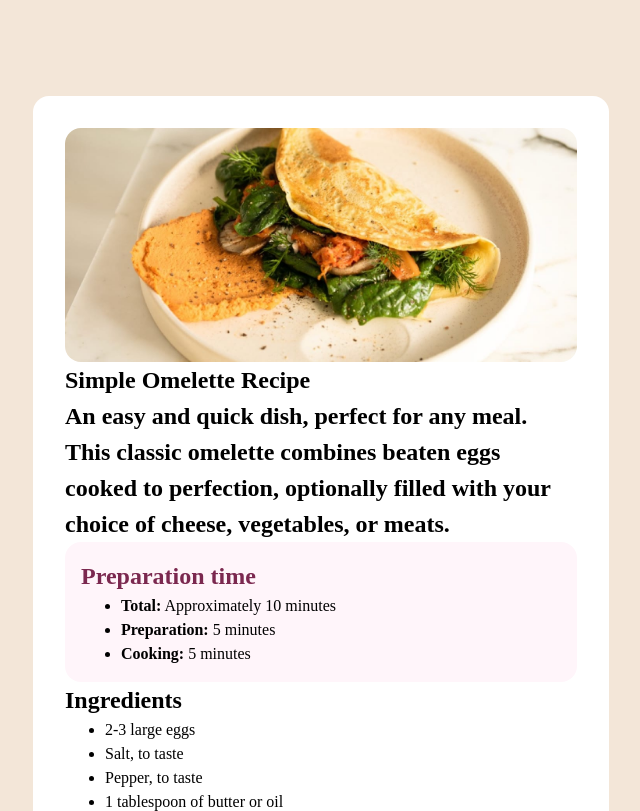
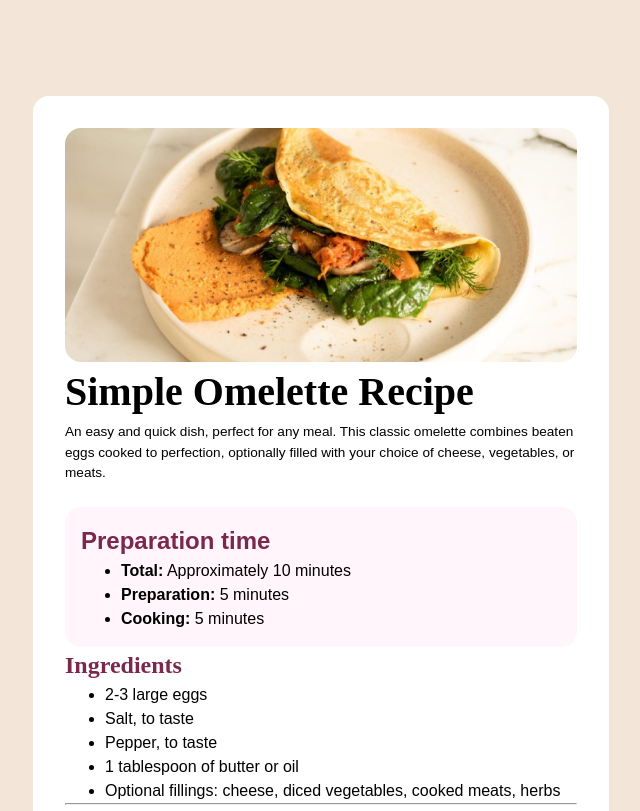
Before and after one commit to kbmke/FEM-recipie-page, a plain HTML site: page index.html in a window 1280 px wide. Shown: the top 811 px of the page, without its empty margins (319-959 px from the left). Drawn offline with Linux system fonts and the light colour scheme; a web font is replaced by a local one.

Commit message:
linked font files to css

```diff
--- a/index.html
+++ b/index.html
@@ -37,7 +37,7 @@
       </div>
       <section class="description">
         <h1 class="header1">Simple Omelette Recipe</h1>
-        <h2>
+        <h2 class="about">
           An easy and quick dish, perfect for any meal. This classic omelette
           combines beaten eggs cooked to perfection, optionally filled with your
           choice of cheese, vegetables, or meats.
--- a/styles.css
+++ b/styles.css
@@ -1,3 +1,7 @@
+/** @format */
+@import url(/assets/fonts/young-serif/OFL.txt);
+/* @import url(/assets/fonts/outfit/OFL.txt); */
+@import url(/assets/fonts/Outfit-VariableFont_wght.ttf);
 /**
  * <!-- from https://www.joshwcomeau.com/css/custom-css-reset/ -->
  * // page reset
@@ -93,6 +97,7 @@ h6 {
 body {
   background-color: var(--Stone_100);
   font-size: 16px;
+  font-family: "Outfit", sans-serif;
 }
 
 .card {
@@ -109,13 +114,36 @@ body {
   margin: 0 auto;
 }
 
+.header1 {
+  font-family: "Young Serif", serif;
+  font-size: 2.5rem;
+}
+
+.about {
+  font-family: "Outfit", sans-serif;
+  font-size: 0.85rem;
+  font-weight: 400;
+  margin-bottom: 1.5rem;
+}
+
 .prep {
   background-color: var(--Rose_50);
   border-radius: 1rem;
   padding: 1rem;
-  font-family: young-serif;
+  font-family: "Outfit", sans-serif;
 }
 
 .header2 {
   color: var(--Rose_800);
 }
+
+.ingredients h1,
+.instructions h1,
+.nutrition h1 {
+  font-family: "Young Serif", serif;
+  color: var(--Rose_800);
+}
+
+.instructions li {
+  color: var(--Rose_800);
+}
```
